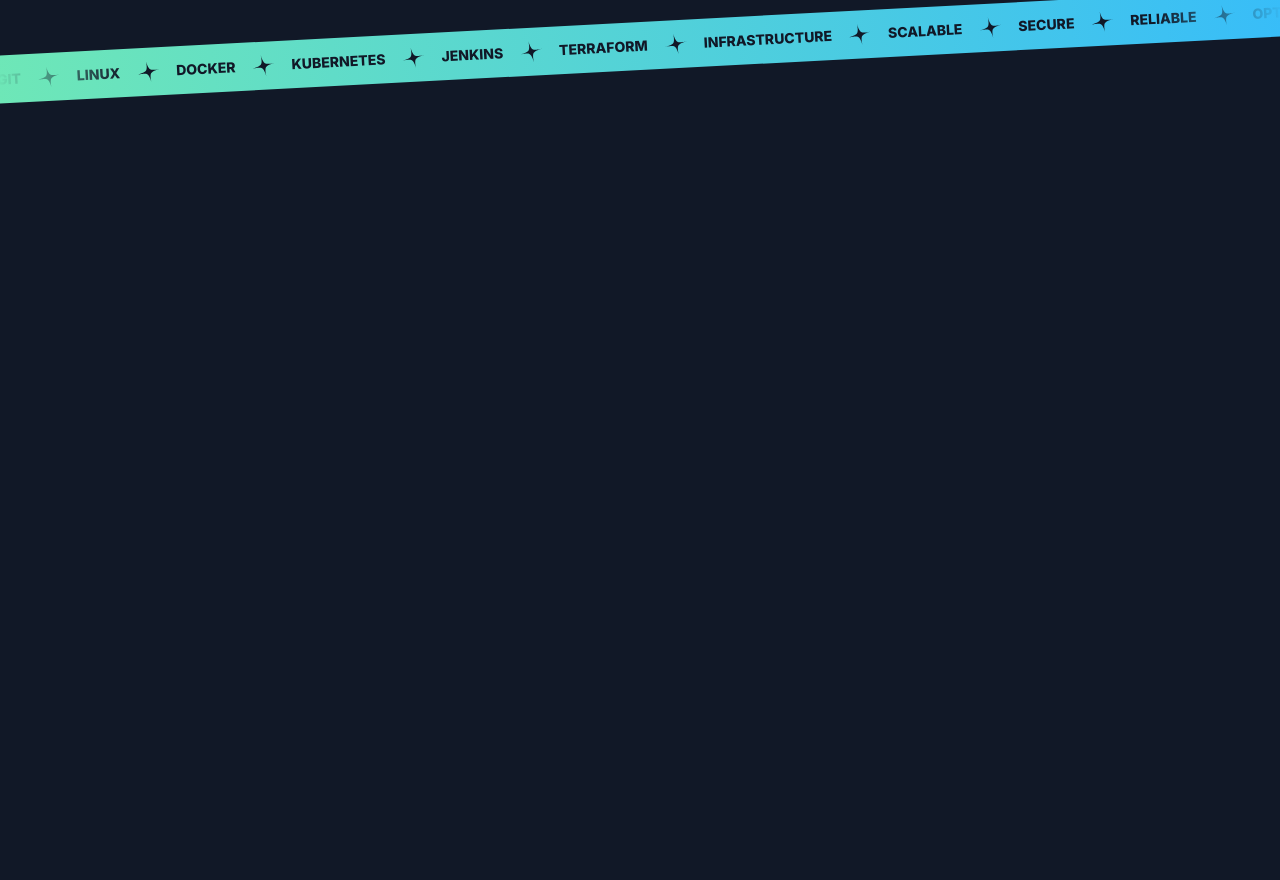
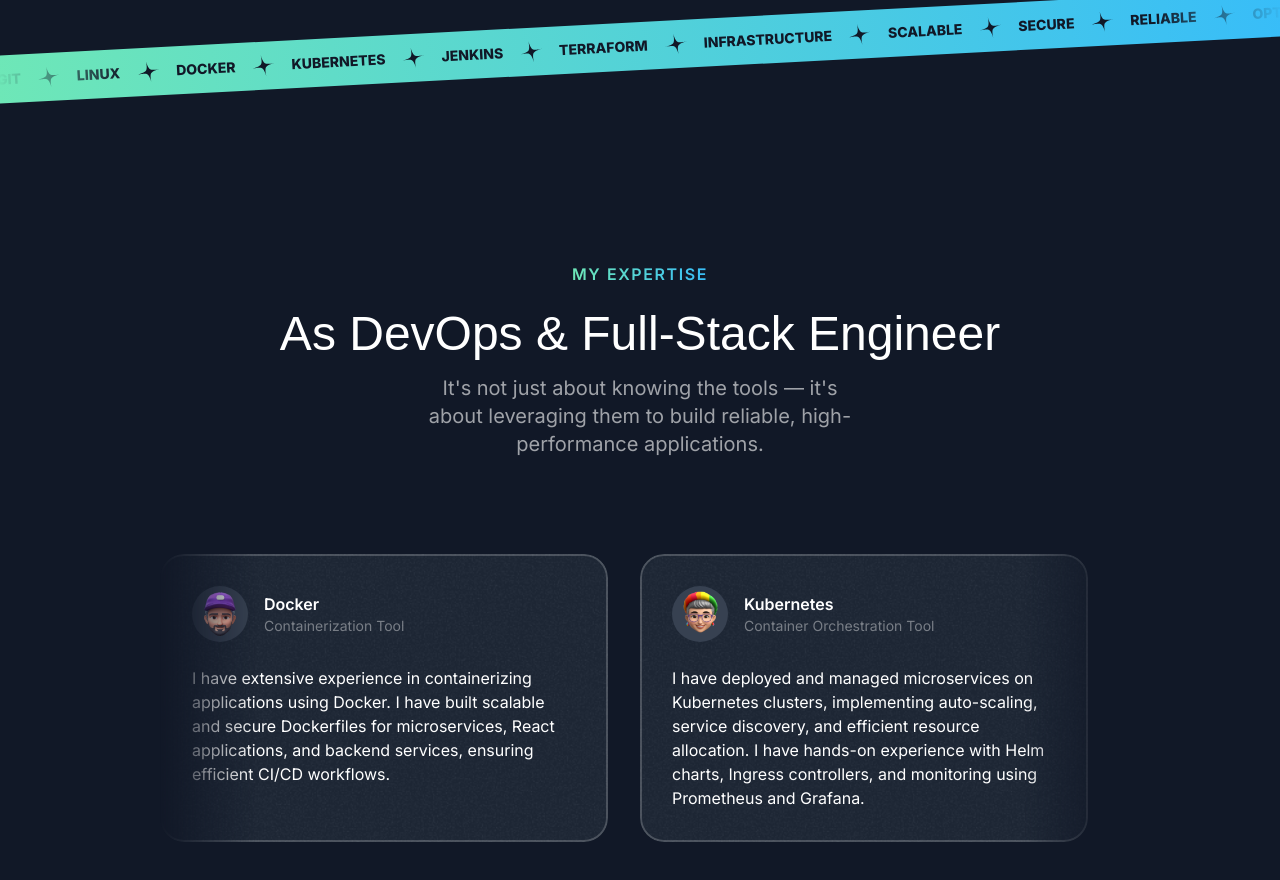
Before and after one commit to sharmarobin0211/my-portfolio, a Next.js app: page / in a window 1280 px wide. Shown: the part 3414-4294 px from the top of the page. Before the commit the page ends 3580 px from the top, so only its background shows below. Built offline with nearby package versions, Linux system fonts and the light colour scheme; a web font is replaced by a local one.

Commit message:
feat(ExpertiseSection): add ExpertiseSection component to showcase skills and experience

```diff
--- a/src/app/page.tsx
+++ b/src/app/page.tsx
@@ -1,6 +1,7 @@
 import { Header } from "@/sections/Header";
 import { HeroSection } from "@/sections/Hero";
 import { ProjectsSection } from "@/sections/Projects";
+import { ExpertiseSection } from "@/sections/Skills";
 import { TapeSection } from "@/sections/Tape";
 
 export default function Home() {
@@ -10,6 +11,7 @@
       <HeroSection />
       <ProjectsSection />
       <TapeSection />
+      <ExpertiseSection />
     </div>
   );
 }
--- /dev/null
+++ b/src/sections/Skills.tsx
@@ -0,0 +1,79 @@
+import memojiAvatar1 from "@/assets/images/memoji-avatar-1.png";
+import memojiAvatar2 from "@/assets/images/memoji-avatar-2.png";
+import memojiAvatar3 from "@/assets/images/memoji-avatar-3.png";
+import memojiAvatar4 from "@/assets/images/memoji-avatar-4.png";
+import memojiAvatar5 from "@/assets/images/memoji-avatar-5.png";
+import { SectionHeader } from "@/components/SectionHeader";
+import { Card } from "@/components/Card";
+import Image from "next/image";
+
+
+const skills = [
+  {
+    name: "Docker",
+    purpose: "Containerization Tool",
+    experience: "I have extensive experience in containerizing applications using Docker. I have built scalable and secure Dockerfiles for microservices, React applications, and backend services, ensuring efficient CI/CD workflows.",
+    icon: memojiAvatar1,
+  },
+  {
+    name: "Kubernetes",
+    purpose: "Container Orchestration Tool",
+    experience: "I have deployed and managed microservices on Kubernetes clusters, implementing auto-scaling, service discovery, and efficient resource allocation. I have hands-on experience with Helm charts, Ingress controllers, and monitoring using Prometheus and Grafana.",
+    icon: memojiAvatar2,
+  },
+  {
+    name: "Azure DevOps",
+    purpose: "CI/CD & Cloud Services",
+    experience: "I have set up and managed Azure DevOps pipelines for microservices-based applications, automating build and deployment processes. I have experience working with self-hosted Azure agents and integrating Docker with Azure Kubernetes Service (AKS).",
+    icon: memojiAvatar3,
+  },
+  {
+    name: "Spring Boot",
+    purpose: "Java Framework for Microservices",
+    experience: "I have developed scalable backend services using Spring Boot, focusing on clean architecture, RESTful APIs, and database integration with PostgreSQL. I have also implemented authentication and authorization using JWT and OAuth2.",
+    icon: memojiAvatar4,
+  },
+  {
+    name: "PostgreSQL",
+    purpose: "Relational Database",
+    experience: "I have designed and optimized database schemas for high-performance applications using PostgreSQL. I have worked on indexing strategies, query optimizations, and replication for ensuring data consistency and reliability.",
+    icon: memojiAvatar5,
+  },
+];
+
+
+export const ExpertiseSection = () => {
+  return (
+    <div className="py-16 lg:py-24">
+      <div className="container">
+        <SectionHeader
+          eyebrow="My Expertise"
+          title="As DevOps & Full-Stack Engineer"
+          description="It's not just about knowing the tools — it's about leveraging them to build reliable, high-performance applications."
+        />
+        <div className="mt-16 lg:mt-24 flex overflow-x-clip [mask-image:linear-gradient(to_right,transparent,black_10%,black_90%,transparent)]">
+          <div className="flex gap-8 flex-none">
+          {skills.map(skill => (
+            <Card key={skill.name} className="max-w-xs md:max-w-md md:p-8">
+              <div className="flex gap-4 items-center">
+                <div className="size-14 bg-gray-700 inline-flex items-center justify-center rounded-full flex-shrink-0">
+                  <Image
+                    src={skill.icon}
+                    alt={skill.name}
+                    className="max-h-full"
+                  />
+                </div>
+                <div>
+                  <div className="font-semibold">{skill.name}</div>
+                  <div className="text-sm text-white/40">{skill.purpose}</div>
+                </div>
+              </div>
+              <p className="mt-4 md:mt-6 text-sm md:text-base">{skill.experience}</p>
+            </Card>
+          ))}
+          </div>
+        </div>
+      </div>
+    </div>
+  );
+};
--- a/src/sections/Testimonials.tsx
+++ /dev/null
@@ -1,42 +0,0 @@
-import memojiAvatar1 from "@/assets/images/memoji-avatar-1.png";
-import memojiAvatar2 from "@/assets/images/memoji-avatar-2.png";
-import memojiAvatar3 from "@/assets/images/memoji-avatar-3.png";
-import memojiAvatar4 from "@/assets/images/memoji-avatar-4.png";
-import memojiAvatar5 from "@/assets/images/memoji-avatar-5.png";
-
-const testimonials = [
-  {
-    name: "Alex Turner",
-    position: "Marketing Manager @ TechStartups",
-    text: "Alex was instrumental in transforming our website into a powerful marketing tool. His attention to detail and ability to understand our brand is exceptional. We're thrilled with the results!",
-    avatar: memojiAvatar1,
-  },
-  {
-    name: "Olivia Green",
-    position: "Head of Design @ GreenLeaf",
-    text: "Working with Alex was a pleasure. His expertise in frontend development brought our designs to life in a way we never imagined. The website has exceeded our expectations.",
-    avatar: memojiAvatar2,
-  },
-  {
-    name: "Daniel White",
-    position: "CEO @ InnovateCo",
-    text: "Alex's ability to create seamless user experiences is unmatched. Our website has seen a significant increase in conversions since launching the new design. We couldn't be happier.",
-    avatar: memojiAvatar3,
-  },
-  {
-    name: "Emily Carter",
-    position: "Product Manager @ GlobalTech",
-    text: "Alex is a true frontend wizard. He took our complex product and transformed it into an intuitive and engaging user interface. We're already seeing positive feedback from our customers.",
-    avatar: memojiAvatar4,
-  },
-  {
-    name: "Michael Brown",
-    position: "Director of IT @ MegaCorp",
-    text: "Alex's work on our website has been nothing short of exceptional. He's a talented developer who is also a great communicator. We highly recommend him.",
-    avatar: memojiAvatar5,
-  },
-];
-
-export const TestimonialsSection = () => {
-  return <div>Testimonials Section</div>;
-};
```
